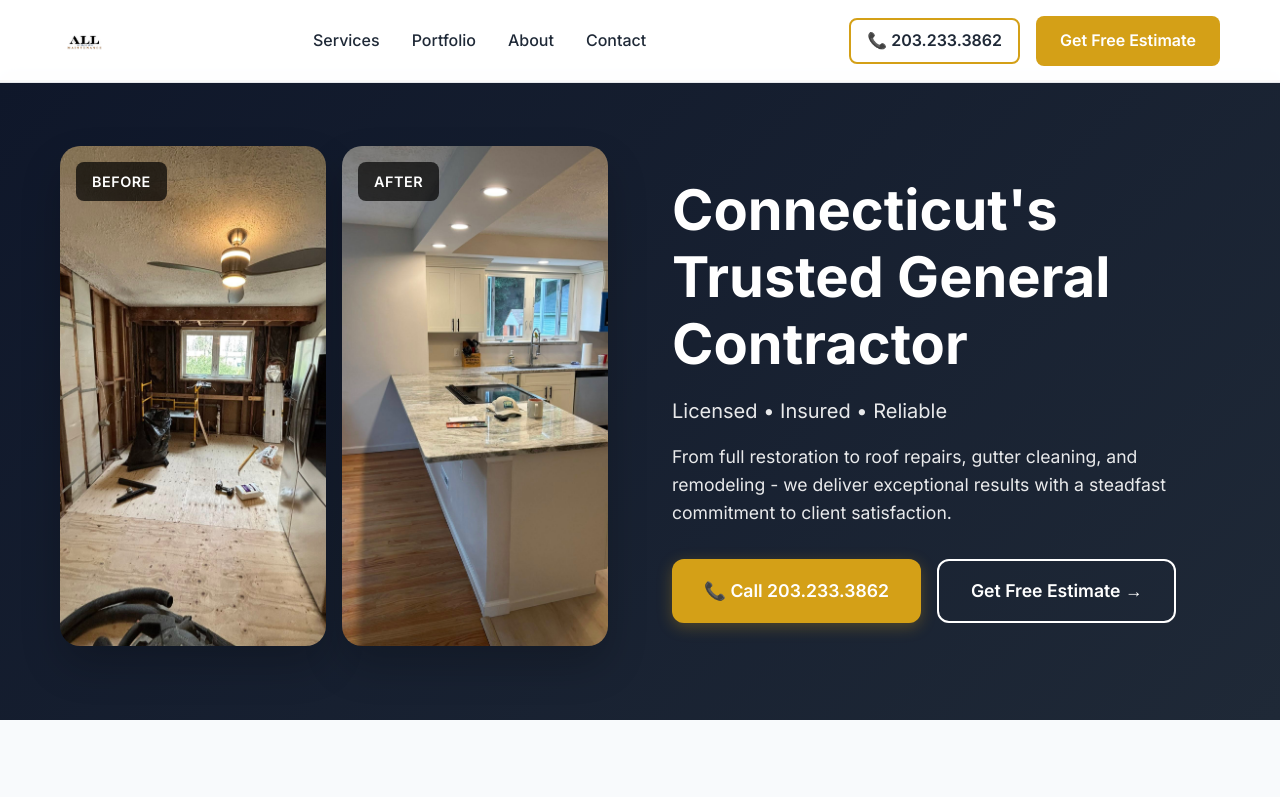
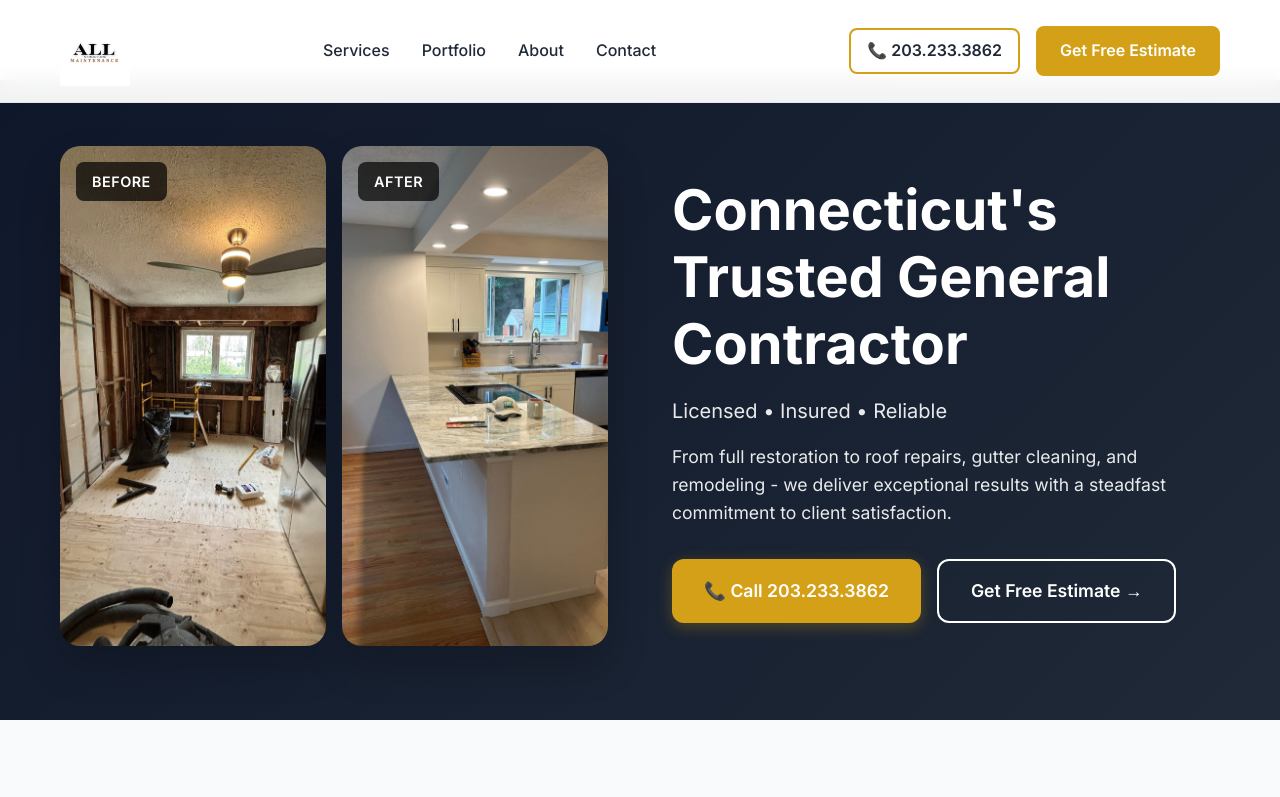
Before and after one commit to monkeydluthy/all-structure, a React (Vite) app: page / in a window 1280 px wide. Shown: the top 797 px of the page. Built offline with nearby package versions, Linux system fonts and the light colour scheme; no server answers; the database is empty.

Commit message:
Increase header logo size for better visibility

```diff
--- a/src/index.css
+++ b/src/index.css
@@ -50,7 +50,7 @@ body.admin-page {
 }
 
 .header-logo {
-  height: 50px;
+  height: 70px;
   width: auto;
   transition: opacity 0.3s ease;
 }
```
